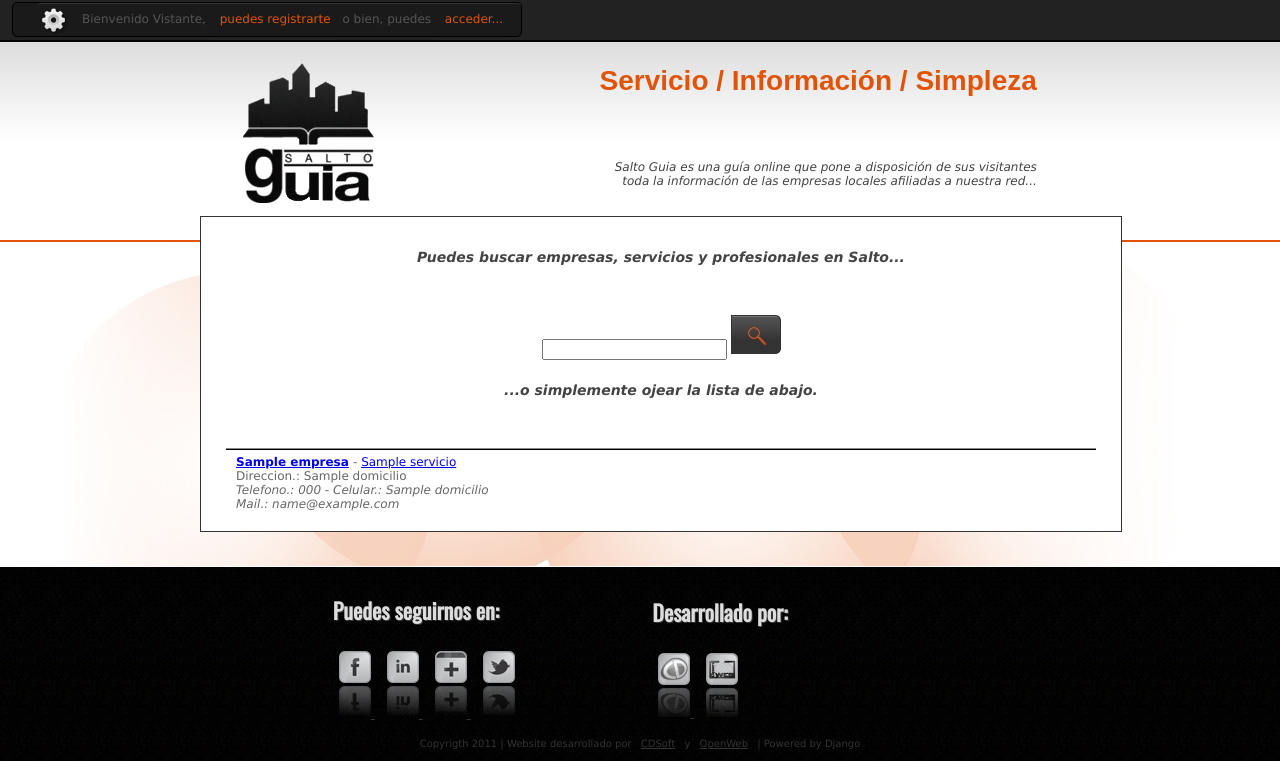
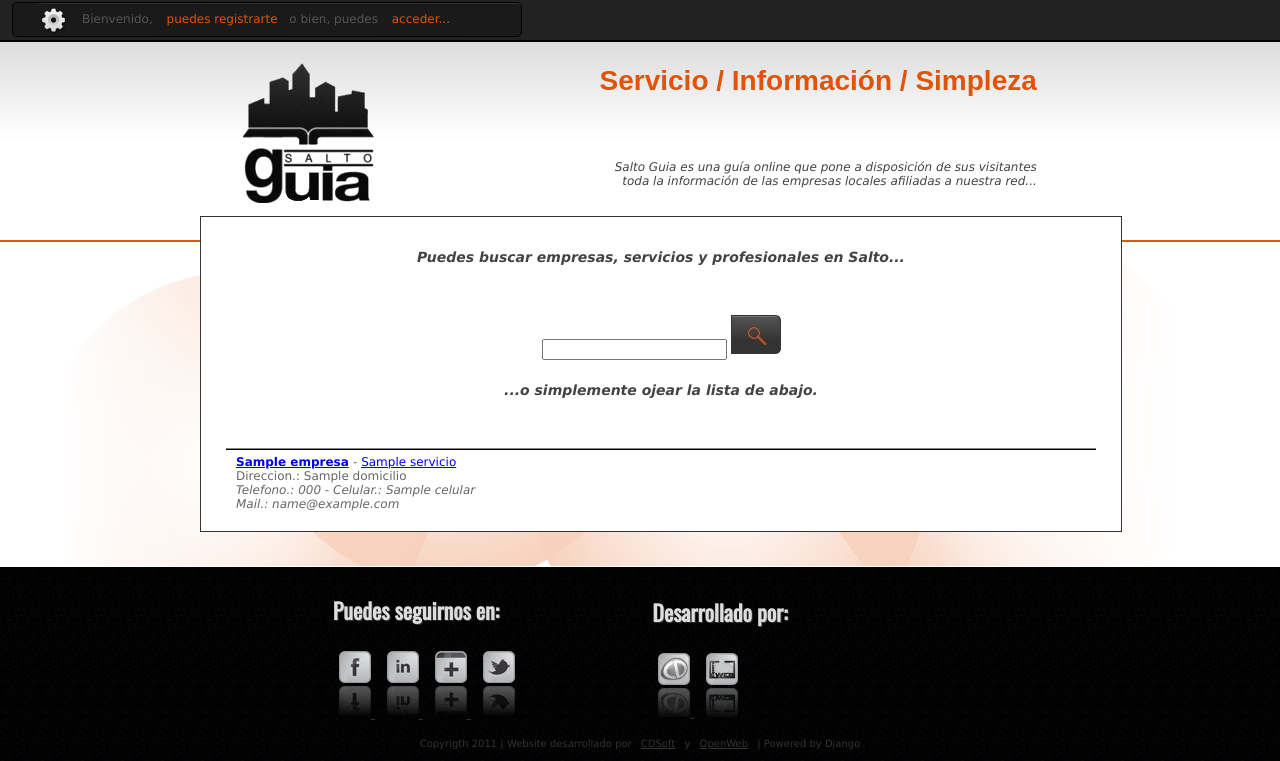
Before and after one commit to cdocarmo/saltoguia, a Django app: template apps/searchs/templates/search.html in a window 1280 px wide. Shown: the top 761 px of the page. Run offline with Django 3.2, Linux system fonts and the light colour scheme; the template is opened without the code that fills it: most values are stand-ins (such as "Sample title", 1, 10 or a date in 2020); form fields are guessed from the names that the template uses; some libraries are stand-ins or nearby versions; some web fonts are replaced.

Commit message:
Algunos ajustes de campos que quedaron mal

```diff
--- a/apps/empresa/templates/empresa/ver_empresa.html
+++ b/apps/empresa/templates/empresa/ver_empresa.html
@@ -50,7 +50,7 @@
 			<a class="service-name" href="{{ servicio.get_absolute_url }}">
 				{{ servicio }}
 			</a>
-			Created by: <a href="{{ servicio.user.get_absolute_url }}">{{ servicio.user }}</a>
+			{{ servicio.descripcion }}
 		</div>
    {% endfor %}
 	</div>
--- a/apps/empresa/views.py
+++ b/apps/empresa/views.py
@@ -42,7 +42,9 @@ def crear_empresa(request, step=1):
                 empresa_servicio.user = request.user
                 empresa_servicio.empresa = form_Empresa_ServicioForm.cleaned_data['empresa_id']
                 empresa_servicio.save()
-                return render_to_response('empresa/ingreso-de-empresa-servicio.html',
+                return HttpResponseRedirect(reverse('ver-empresa'))
+
+                return render_to_response('empresa/ver_empresa.html',
                                           locals(),
                                           context_instance=RequestContext(request))
     context = {
--- a/apps/searchs/templates/search.html
+++ b/apps/searchs/templates/search.html
@@ -25,7 +25,7 @@
 	   			</b> - <a href="{{ servicio.get_absolute_url }}"> {{ servicio.nombre }} </a> <br />
 	   			Direccion.: {{ servicio.empresa.domicilio }} <br />
 	   			<i>
-		   			Telefono.: {{ servicio.empresa.telefono }} - Celular.: {{ servicio.empresa.domicilio }}<br />
+		   			Telefono.: {{ servicio.empresa.telefono }} - Celular.: {{ servicio.empresa.celular }}<br />
 		   			Mail.: {{ servicio.empresa.mail }}
    				</i>
    			</p>
--- a/apps/users/templates/users/includes/user_menu.html
+++ b/apps/users/templates/users/includes/user_menu.html
@@ -10,7 +10,7 @@
 			</ul>
 		{% else %}
 		  <ul class="dropdown access">
-				<li class="active"><img src="/media/images/engranaje.png" alt="Icono engranaje"/><span>Bienvenido Vistante, <a href="/registro/">puedes registrarte</a> o bien, puedes <a href="/login/">acceder...</a></span></li>
+				<li class="active"><img src="/media/images/engranaje.png" alt="Icono engranaje"/><span>Bienvenido, <a href="/registro/">puedes registrarte</a> o bien, puedes <a href="/login/">acceder...</a></span></li>
 			</ul>
 		{% endif %}
 	</div>
```
